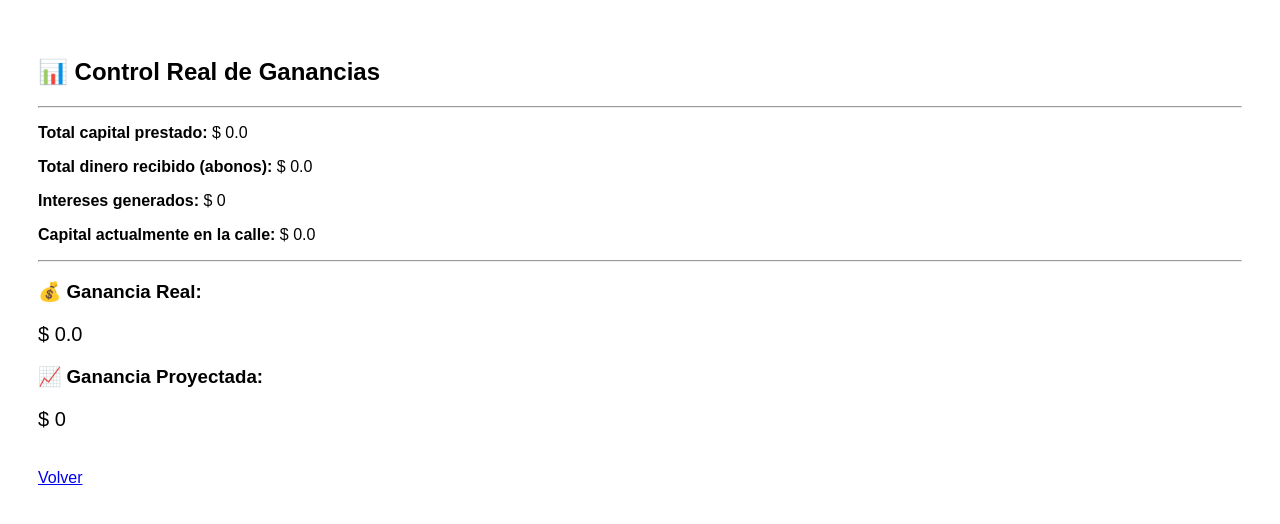
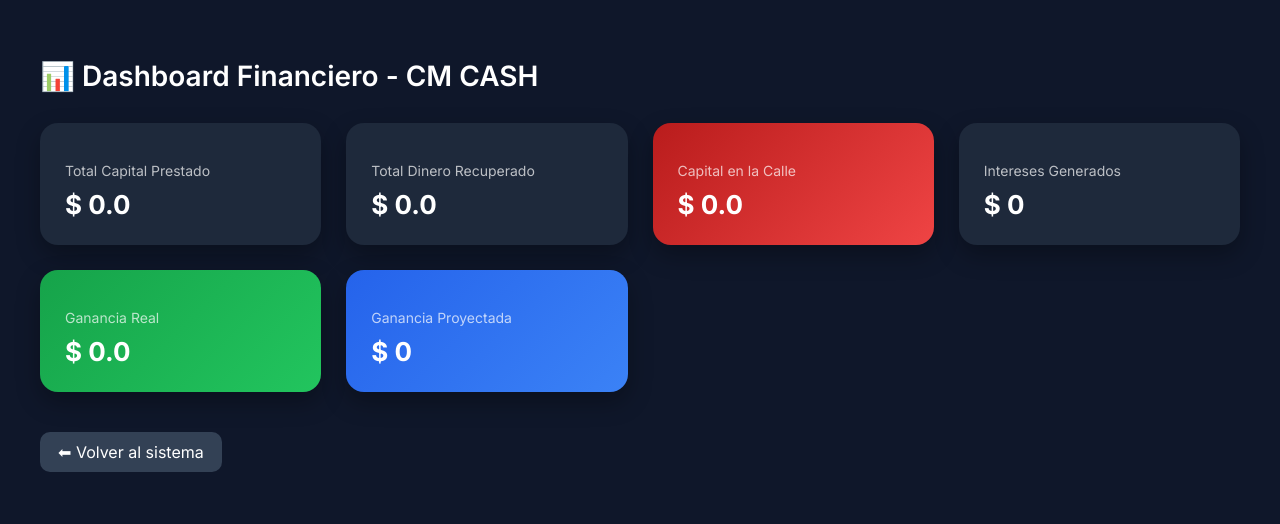
Before and after one commit to camilodiazbe/SistemaPrestamosC, a Flask app: page /estadisticas in a window 1280 px wide. Shown: the top 524 px of the page. Run offline with Flask 3, Linux system fonts and the light colour scheme; the visitor is signed in with stand-in values (Sample User, id 1); data that the repository does not hold is empty; some libraries are stand-ins or nearby versions.

Commit message:
Control real de ganancias

```diff
--- a/templates/estadisticas.html
+++ b/templates/estadisticas.html
@@ -1,33 +1,136 @@
 <!DOCTYPE html>
-<html>
+<html lang="es">
 <head>
-    <title>Estadísticas - CM CASH</title>
+    <meta charset="UTF-8">
+    <title>Dashboard Financiero - CM CASH</title>
+    <meta name="viewport" content="width=device-width, initial-scale=1.0">
+
+    <!-- Google Font -->
+    <link href="https://fonts.googleapis.com/css2?family=Inter:wght@400;600;700&display=swap" rel="stylesheet">
+
+    <style>
+        body {
+            margin: 0;
+            font-family: 'Inter', sans-serif;
+            background: #0f172a;
+            color: #ffffff;
+        }
+
+        .container {
+            padding: 40px;
+        }
+
+        h1 {
+            font-size: 28px;
+            margin-bottom: 30px;
+            font-weight: 600;
+        }
+
+        .grid {
+            display: grid;
+            grid-template-columns: repeat(auto-fit, minmax(250px, 1fr));
+            gap: 25px;
+        }
+
+        .card {
+            background: #1e293b;
+            padding: 25px;
+            border-radius: 18px;
+            box-shadow: 0 10px 25px rgba(0,0,0,0.3);
+            transition: 0.3s;
+        }
+
+        .card:hover {
+            transform: translateY(-5px);
+        }
+
+        .card h3 {
+            font-size: 14px;
+            font-weight: 400;
+            opacity: 0.7;
+            margin-bottom: 10px;
+        }
+
+        .card .value {
+            font-size: 26px;
+            font-weight: 700;
+        }
+
+        .ganancia {
+            background: linear-gradient(135deg, #16a34a, #22c55e);
+            color: white;
+        }
+
+        .proyectada {
+            background: linear-gradient(135deg, #2563eb, #3b82f6);
+            color: white;
+        }
+
+        .alerta {
+            background: linear-gradient(135deg, #b91c1c, #ef4444);
+            color: white;
+        }
+
+        .volver {
+            margin-top: 40px;
+            display: inline-block;
+            padding: 10px 18px;
+            background: #334155;
+            border-radius: 10px;
+            text-decoration: none;
+            color: white;
+            transition: 0.3s;
+        }
+
+        .volver:hover {
+            background: #475569;
+        }
+    </style>
 </head>
-<body style="font-family: Arial; padding: 30px;">
 
-<h2>📊 Control Real de Ganancias</h2>
+<body>
 
-<hr>
+<div class="container">
 
-<p><strong>Total capital prestado:</strong> $ {{ total_prestado }}</p>
-<p><strong>Total dinero recibido (abonos):</strong> $ {{ total_abonos }}</p>
-<p><strong>Intereses generados:</strong> $ {{ total_interes }}</p>
-<p><strong>Capital actualmente en la calle:</strong> $ {{ capital_en_calle }}</p>
+    <h1>📊 Dashboard Financiero - CM CASH</h1>
 
-<hr>
+    <div class="grid">
 
-<h3>💰 Ganancia Real:</h3>
-<p style="font-size:20px;">
-    $ {{ ganancia_real }}
-</p>
+        <div class="card">
+            <h3>Total Capital Prestado</h3>
+            <div class="value">$ {{ total_prestado }}</div>
+        </div>
 
-<h3>📈 Ganancia Proyectada:</h3>
-<p style="font-size:20px;">
-    $ {{ ganancia_proyectada }}
-</p>
+        <div class="card">
+            <h3>Total Dinero Recuperado</h3>
+            <div class="value">$ {{ total_abonos }}</div>
+        </div>
 
-<br>
-<a href="/">Volver</a>
+        <div class="card alerta">
+            <h3>Capital en la Calle</h3>
+            <div class="value">$ {{ capital_en_calle }}</div>
+        </div>
+
+        <div class="card">
+            <h3>Intereses Generados</h3>
+            <div class="value">$ {{ total_interes }}</div>
+        </div>
+
+        <div class="card ganancia">
+            <h3>Ganancia Real</h3>
+            <div class="value">$ {{ ganancia_real }}</div>
+        </div>
+
+        <div class="card proyectada">
+            <h3>Ganancia Proyectada</h3>
+            <div class="value">$ {{ ganancia_proyectada }}</div>
+        </div>
+
+    </div>
+
+    <a href="/" class="volver">⬅ Volver al sistema</a>
+
+</div>
 
 </body>
 </html>
```
